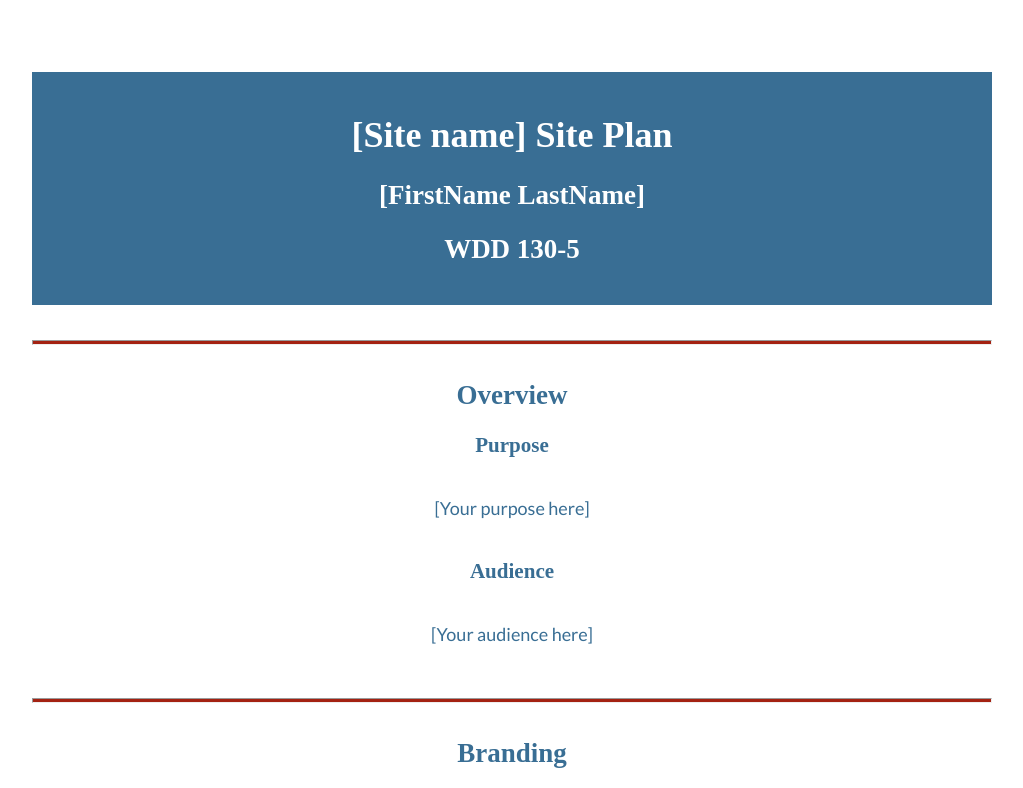
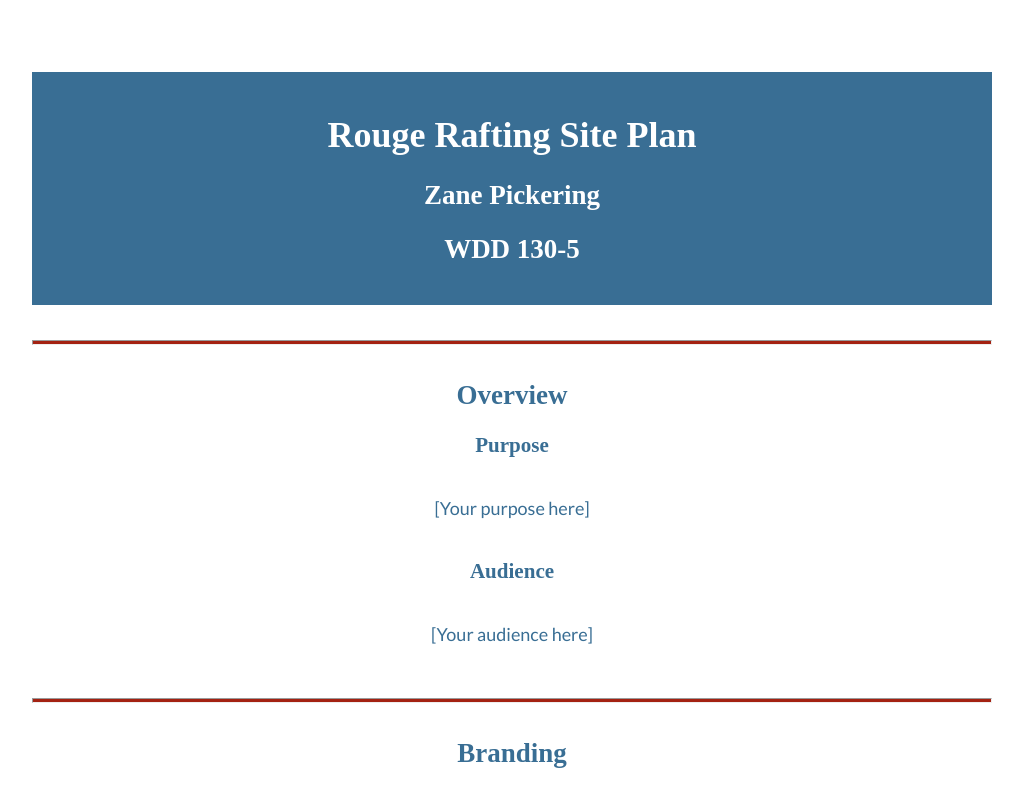
Before and after one commit to zpickering/wdd130, a plain HTML site: page wwr/site-plan-rafting.html in a window 1280 px wide. Shown: the top 788 px of the page, without its empty margins (128-1151 px from the left). Drawn offline with Linux system fonts and the light colour scheme; files that its build step writes are made by us from their sources; a web font is replaced by a local one.

Commit message:
I changed title

```diff
--- a/wwr/site-plan-rafting.html
+++ b/wwr/site-plan-rafting.html
@@ -10,8 +10,8 @@
 
 <body>
   <header>
-    <h1>[Site name] Site Plan</h1>
-    <h2>[FirstName LastName]</h2>
+    <h1>Rouge Rafting Site Plan</h1>
+    <h2>Zane Pickering</h2>
     <h2>WDD 130-5</h2>
     <!-- In the header above, add the name of your site, your name and class number. For example if you are in section 3 you would put WDD 130-03 -->
   </header>
```
